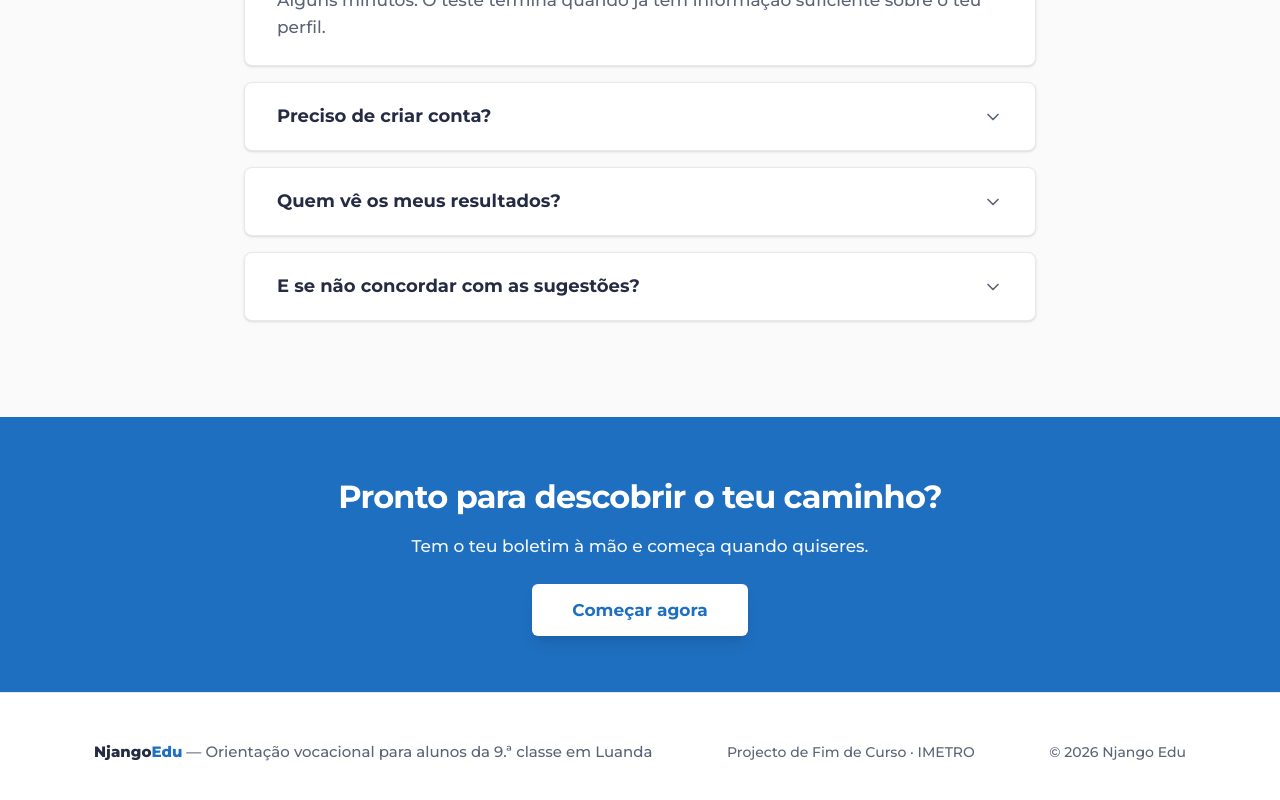
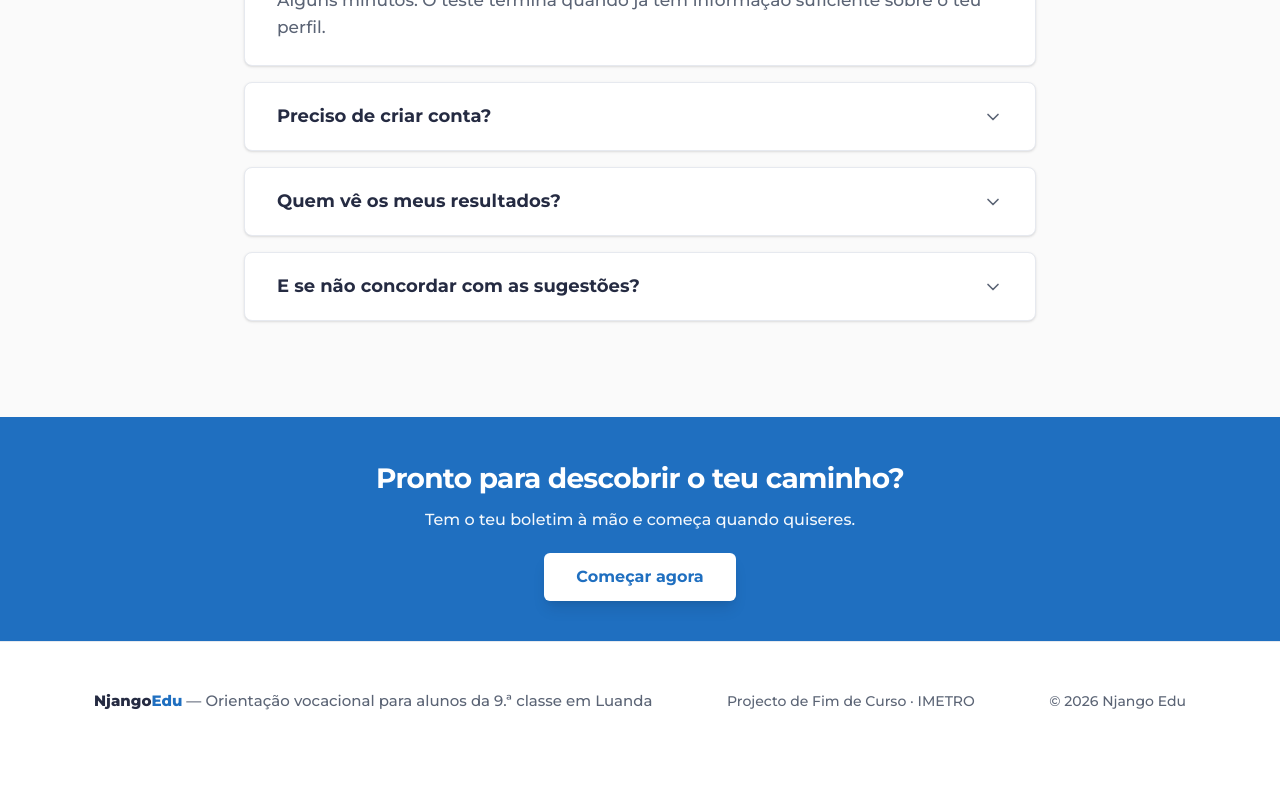
Before and after one commit to MiguelVila10/Njango_eduImetro, a React (Vite) app in the folder frontend/: page / in a window 1280 px wide. Shown: the part 3434-4234 px from the top of the page. After the commit the page ends 4194 px from the top, so only its background shows below. Built offline with nearby package versions, Linux system fonts and the light colour scheme; no server answers.

Commit message:
Home: faixa azul final ainda mais baixa (~224 px no computador)
Co-Authored-By: Claude Opus 5.5 <noreply@anthropic.com>
Claude-Session: https://claude.ai/code/session_01AQ5wncbfdH5L5G4YpCzpjR

```diff
--- a/frontend/src/paginas/aluno/Inicio.jsx
+++ b/frontend/src/paginas/aluno/Inicio.jsx
@@ -309,15 +309,15 @@ export default function Inicio() {
         </section>
 
         {/* Chamada final */}
-        <section className="bg-primaria py-12 text-white md:py-14">
+        <section className="bg-primaria py-8 text-white md:py-10">
           <Revelar className="mx-auto flex max-w-[1140px] flex-col items-center px-4 text-center sm:px-6">
-            <h2 className="mb-3 text-[26px] font-bold tracking-tight md:text-[32px]">Pronto para descobrir o teu caminho?</h2>
-            <p className="mb-6 max-w-[65ch] text-[17px] font-medium leading-[1.6] text-white/95">
+            <h2 className="mb-2 text-[24px] font-bold tracking-tight md:text-[28px]">Pronto para descobrir o teu caminho?</h2>
+            <p className="mb-5 max-w-[65ch] text-[16px] font-medium leading-[1.6] text-white/95">
               Tem o teu boletim à mão e começa quando quiseres.
             </p>
             <Link
               to={comecar.para}
-              className="inline-flex h-[52px] items-center rounded-md bg-white px-10 text-[17px] font-bold text-primaria shadow-lg transition-all hover:bg-slate-50 hover:shadow-xl active:scale-[0.98] focus-visible:outline-none focus-visible:ring-4 focus-visible:ring-white/40"
+              className="inline-flex h-12 items-center rounded-md bg-white px-8 text-[16px] font-bold text-primaria shadow-lg transition-all hover:bg-slate-50 hover:shadow-xl active:scale-[0.98] focus-visible:outline-none focus-visible:ring-4 focus-visible:ring-white/40"
             >
               {textoBotao}
             </Link>
```
